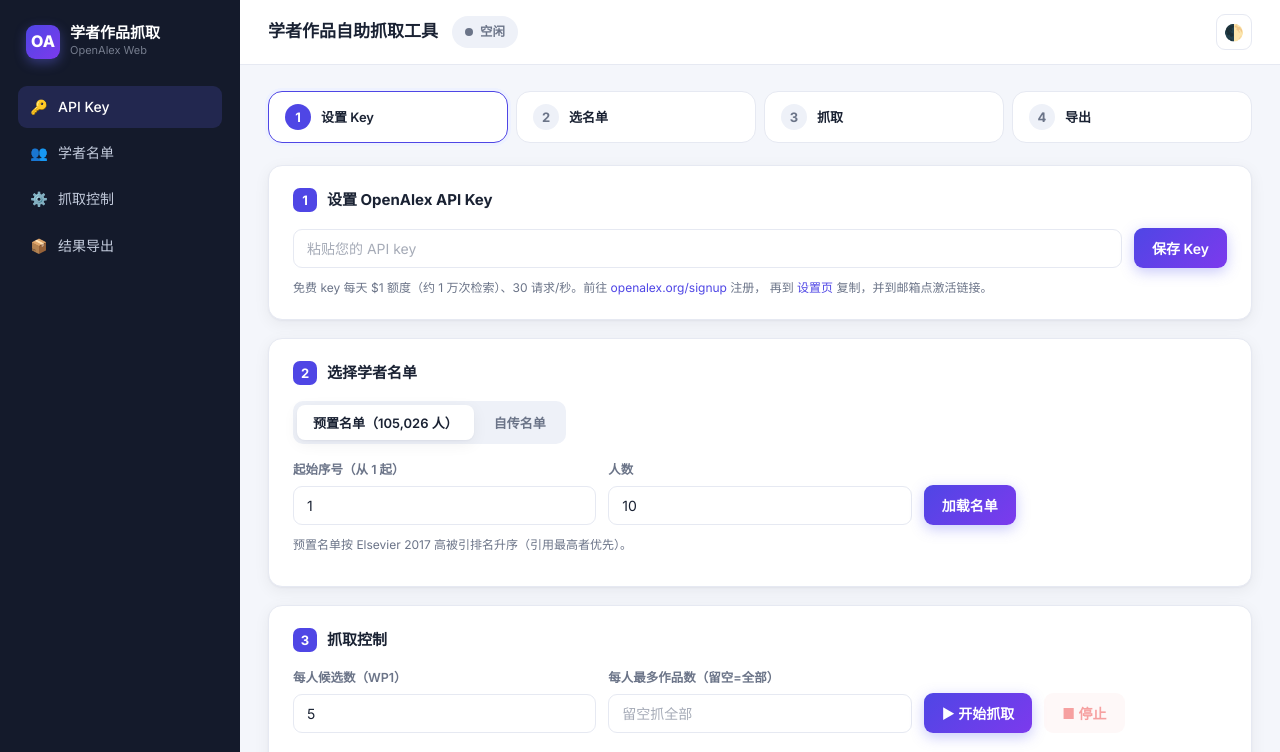
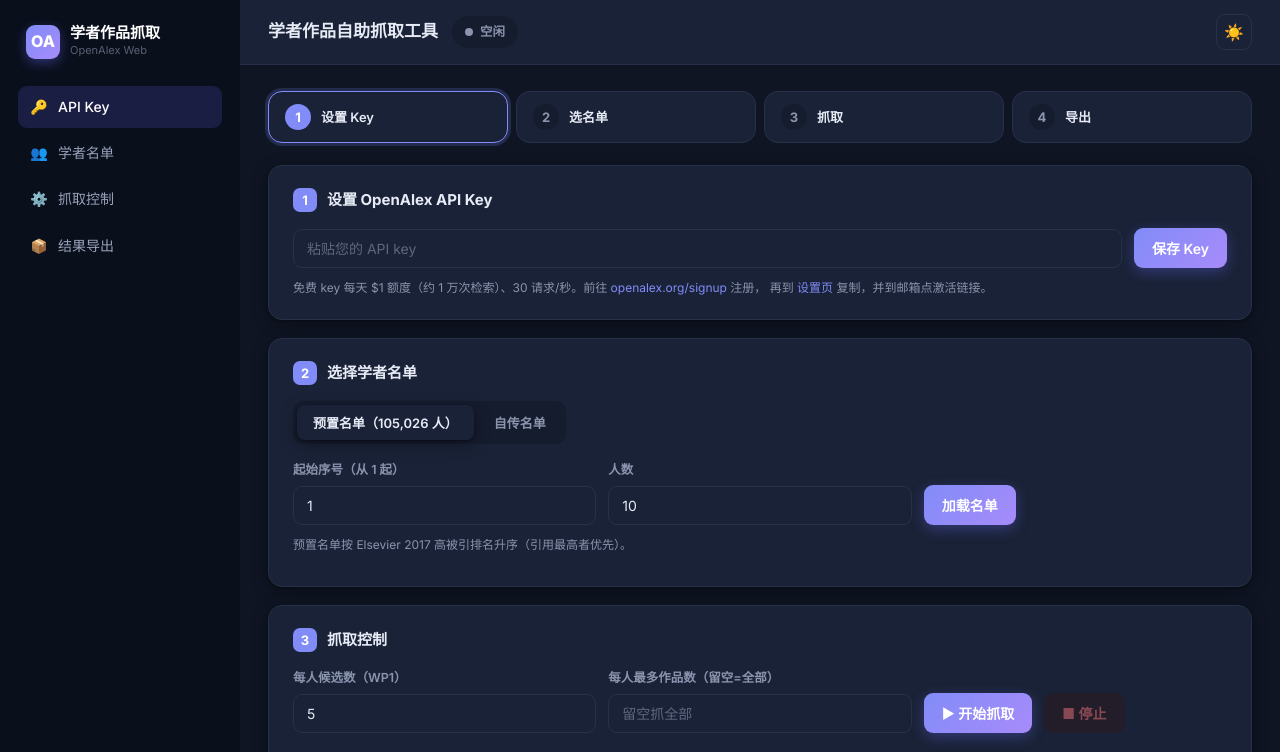
Before and after one commit to PatHoo/OpenAlex, a plain HTML site: page web/index.html in a window 1280 px wide. Shown: the top 752 px of the page. Drawn offline with Linux system fonts and the light colour scheme.

Commit message:
纯前端网站默认改为暗黑主题 + 消除首屏白闪
- 默认主题 light 改为 dark（打开即全黑，不再半白半黑）
- <head> 内联脚本在渲染前设置 data-theme，消除首屏白屏闪烁
- 主题切换按钮图标清晰化：暗色显示☀️(点切亮)、亮色显示🌙(点切暗)
- 修复 onclick 未更新 theme 变量导致切换状态错乱的问题

```diff
--- a/web/index.html
+++ b/web/index.html
@@ -4,6 +4,7 @@
 <meta charset="utf-8">
 <meta name="viewport" content="width=device-width, initial-scale=1">
 <title>OpenAlex 学者作品自助抓取</title>
+<script>try{document.documentElement.setAttribute("data-theme", localStorage.getItem("oa_theme")||"dark");}catch(e){document.documentElement.setAttribute("data-theme","dark");}</script>
 <link rel="preconnect" href="https://fonts.googleapis.com">
 <link href="https://fonts.googleapis.com/css2?family=Inter:wght@400;500;600;700;800&display=swap" rel="stylesheet">
 <style>
@@ -287,7 +288,7 @@ const $ = id => document.getElementById(id);
 const STATUS_TEXT = { idle:"空闲", running:"抓取中", paused:"已暂停", done:"完成", error:"出错" };
 const R = 56, CIRC = 2 * Math.PI * R;
 
-let theme = localStorage.getItem("oa_theme") || "light";
+let theme = localStorage.getItem("oa_theme") || "dark";
 let apiKey = localStorage.getItem("oa_key") || "";
 let roster = [];                 // [{src_id, authfull}]
 let runner = { running:false, stop:false };
@@ -299,9 +300,10 @@ let checkpoint = {};             // {src_id: {wp1,w2,works_count}}
 
 /* ============ 主题 ============ */
 function applyTheme(t){ document.documentElement.setAttribute("data-theme", t);
-  localStorage.setItem("oa_theme", t); $("btn-theme").textContent = t==="dark"?"☀️":"🌓"; }
+  localStorage.setItem("oa_theme", t); $("btn-theme").textContent = t==="dark"?"☀️":"🌙";
+  $("btn-theme").title = t==="dark"?"切换到亮色":"切换到暗色"; }
 applyTheme(theme);
-$("btn-theme").onclick = ()=>applyTheme(theme==="dark"?"light":"dark");
+$("btn-theme").onclick = ()=>{ theme = theme==="dark"?"light":"dark"; applyTheme(theme); };
 
 /* ============ 工具 ============ */
 function toast(msg, type=""){ const t=$("toast"); t.textContent=msg; t.className="toast show "+type;
```
